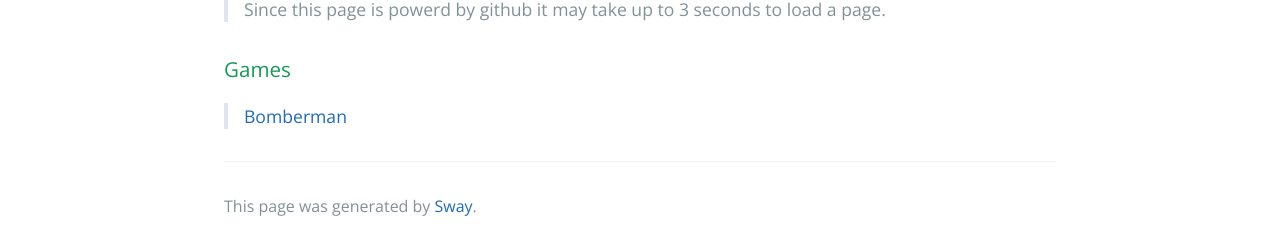
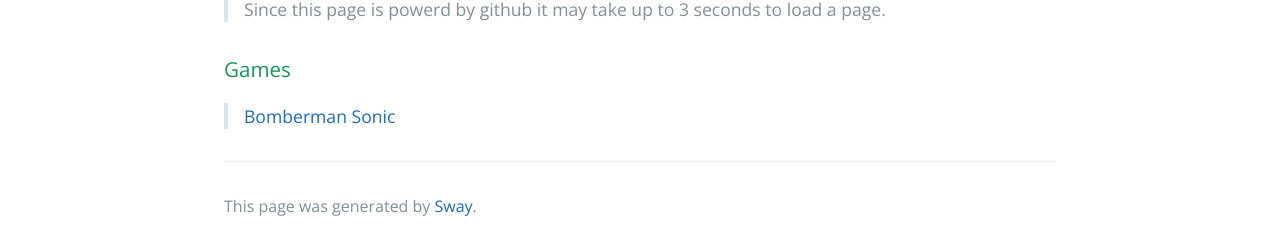
Before and after one commit to swaywork/swaywork.github.io, a Jekyll site: the page built from index.md, in a window 1280 px wide. Shown: the part 685-932 px from the top of the page. Built offline with Jekyll 4.4.1, drawn with Linux system fonts in a browser that asks for light colours.

Commit message:
Update index.md

```diff
--- a/index.md
+++ b/index.md
@@ -19,5 +19,5 @@ Swayworks is an easy to-use website for playing games in an embed. old-school ga
 ### Games
 
 > [Bomberman](./bomberman.html)
+> [Sonic](./sonic.html)
 >
->
```
